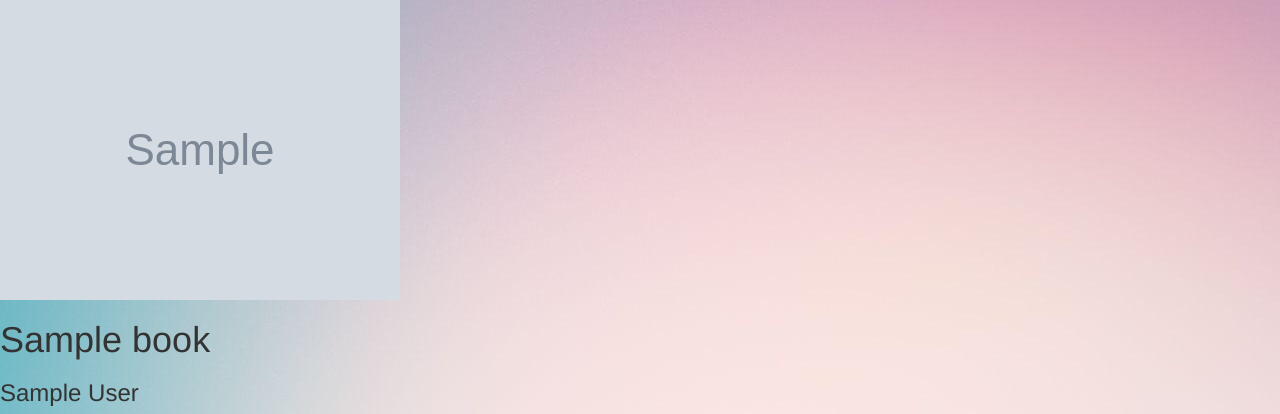
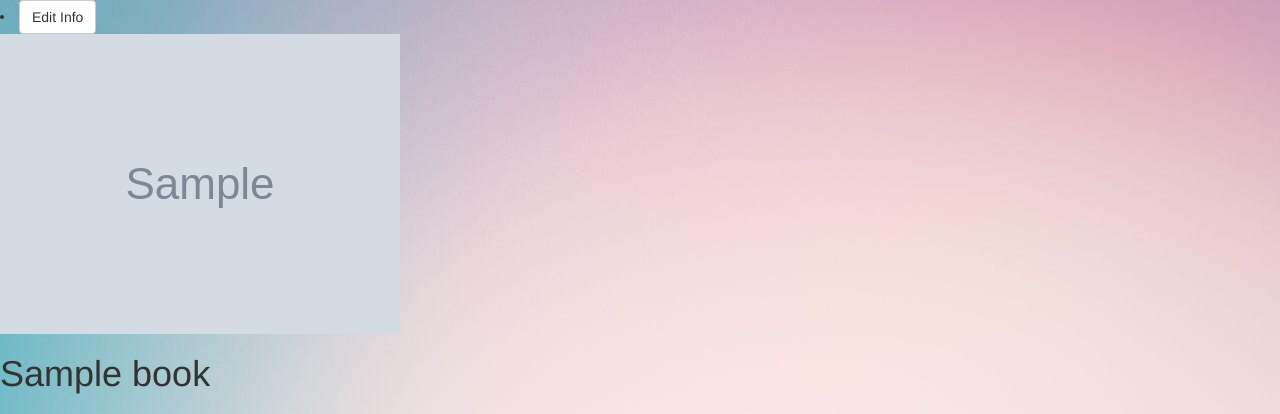
Before and after one commit to Kartik-57/DevCLub-Recruitment-Assignment, a Django app: template PartI/LibrarySystem/Books/templates/books/detail.html in a window 1280 px wide. Shown: the part 50-464 px from the top of the page. Run offline with Django 3.2, Linux system fonts and the light colour scheme; a user stored in the database is signed in; tables that the repository leaves empty hold one stand-in row (values such as "Sample post"); the template is opened without the code that fills it: most values are stand-ins (such as "Sample title", 1, 10 or a date in 2020); grey boxes marked "Sample" are stand-in pictures; some libraries are stand-ins or nearby versions.

Commit message:
added edit details option

```diff
--- a/PartI/LibrarySystem/Books/templates/books/base.html
+++ b/PartI/LibrarySystem/Books/templates/books/base.html
@@ -36,7 +36,7 @@
 
         <form class="navbar-form navbar-left" role="search" method="get" action="{% url 'books:index' %}">
             <div class="form-group">
-                <input type="text" class="form-control" name="q" value="">
+                <input type="text" class="form-control" name="q" value="{{ request.GET.q }}">
             </div>
             <button type="submit" class="btn btn-default">Search</button>
         </form>
--- a/PartI/LibrarySystem/Books/templates/books/detail.html
+++ b/PartI/LibrarySystem/Books/templates/books/detail.html
@@ -1,6 +1,15 @@
 {% extends 'books/base.html' %}
 
 {% block body %}
+
+{% if perms.books.change_book %}
+    <li class="">
+        <a href="{% url 'books:book-update' book.id %}">
+            <span class="btn btn-default" aria-hidden="true">Edit Info</span>
+        </a>
+    </li>
+{% endif %}
+
 
 <img src ="{{ book.Book_Cover.url }}">
 
```
Also changed, not shown: PartI/LibrarySystem/db.sqlite3, PartI/LibrarySystem/media/jane-austen-pride-and-prejudice-book-with-exclusive-cover-bookishly-edition-close-up_512x512.jpg (added).
